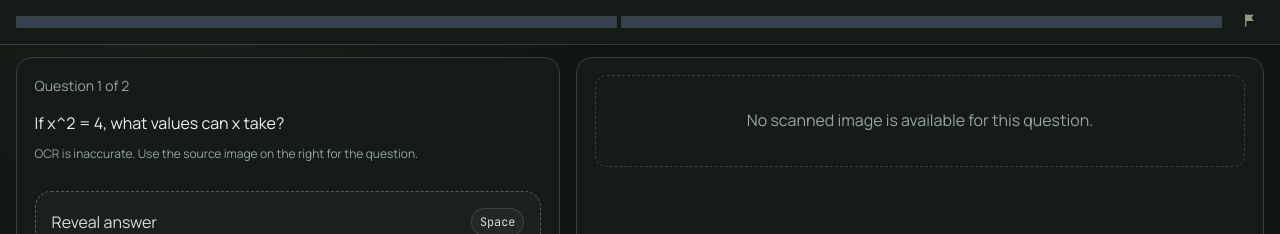
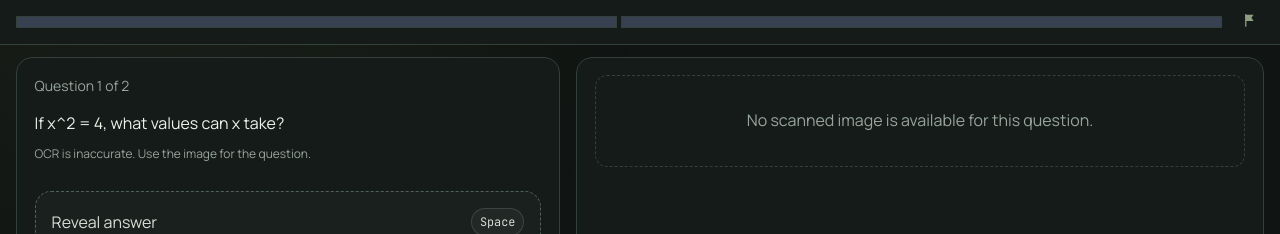
Before and after one commit to oJezler-git/esat-practice, a React (Vite) app in the folder esat-practice-website/: page / in a window 1280 px wide. Both pictures are taken after a click on the button "Quick start - 20 random questions". Shown: the top 234 px of the page. Built offline with nearby package versions, Linux system fonts and the light colour scheme; a web font is replaced by a local one.

Commit message:
fix(ui): shorten OCR text

```diff
--- a/esat-practice-website/src/pages/session/index.tsx
+++ b/esat-practice-website/src/pages/session/index.tsx
@@ -263,7 +263,7 @@ export default function SessionPage() {
             </div>
             <p className={`session-question-preview ${fontClass}`}>{questionPreview}</p>
             <p className="text-xs text-gray-500 mt-2">
-              OCR is inaccurate. Use the source image on the right for the question.
+              OCR is inaccurate. Use the image for the question.
             </p>
             {showMetadata && (
               <div className="session-question-meta">
```
